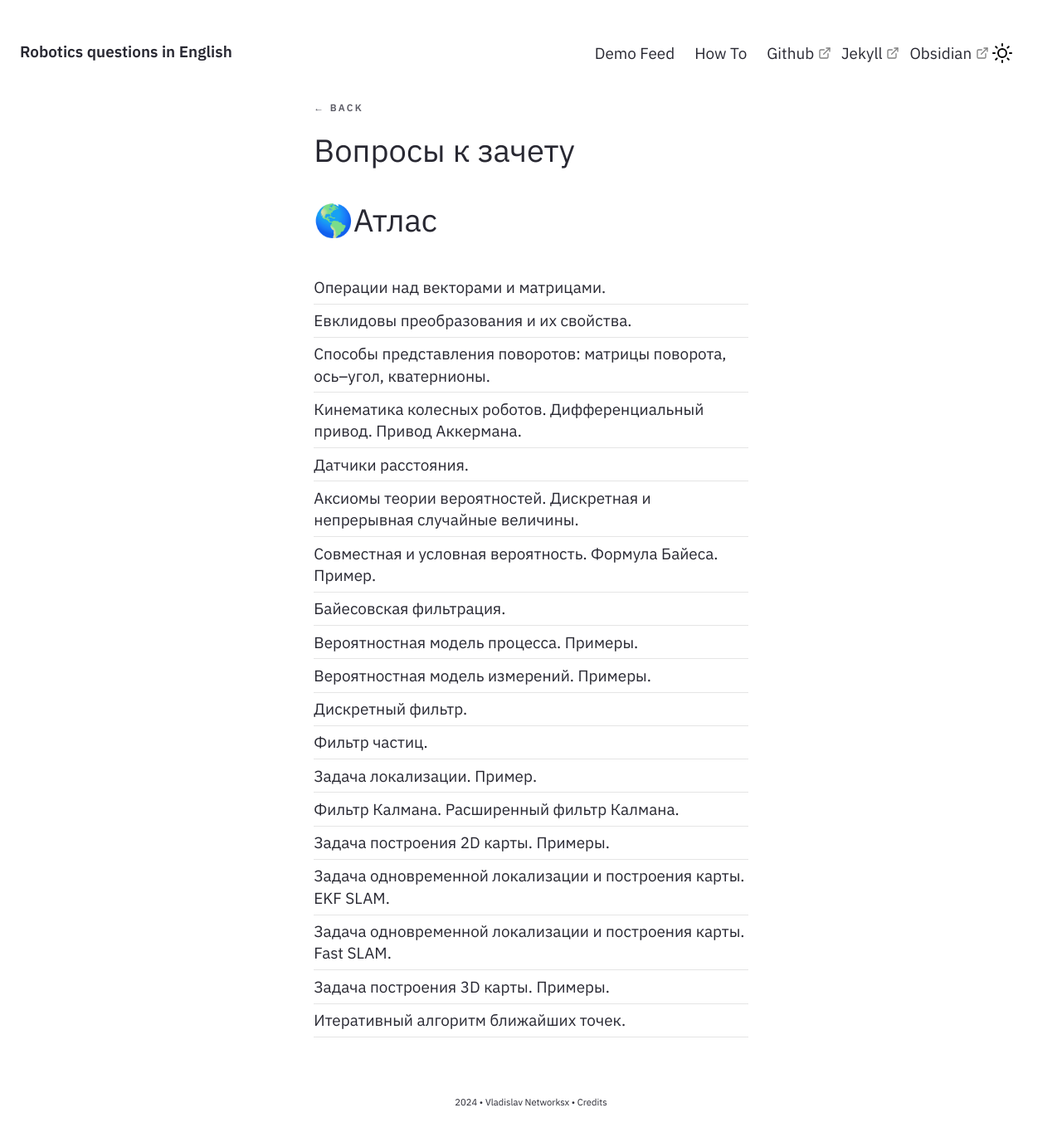
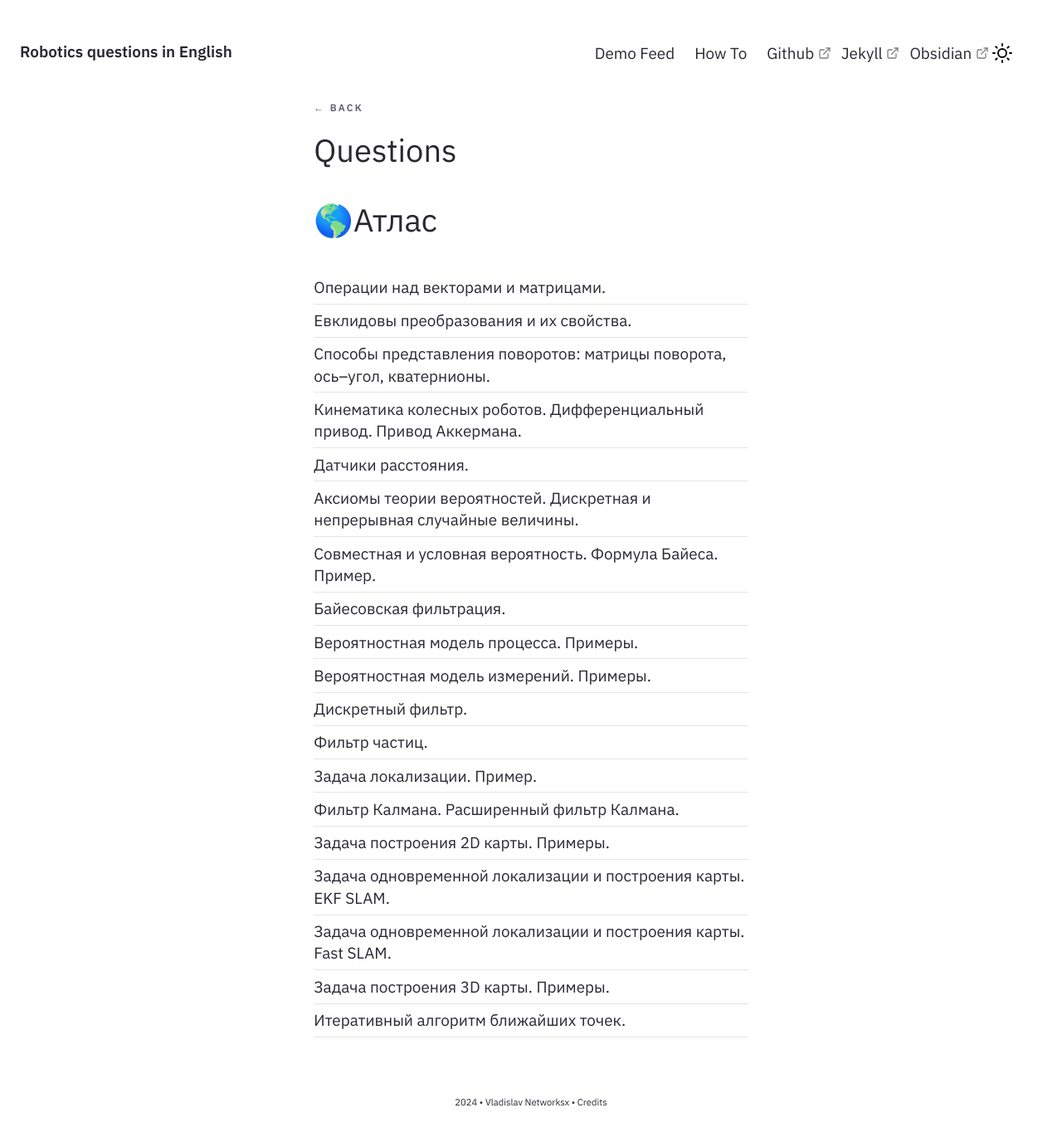
Before and after one commit to Networksx333/LiM_better, a Jekyll site: the page built from _notes/Public/Home.md, in a window 1280 px wide. Shown: the whole page at 83% size. Built offline with Jekyll 4.4.1, drawn with Linux system fonts in a browser that asks for light colours.

Commit message:
Update Home.md

```diff
--- a/_notes/Public/Home.md
+++ b/_notes/Public/Home.md
@@ -1,5 +1,5 @@
 ---
-title: Вопросы к зачету
+title: Questions
 feed: show
 date: 25-05-2024
 permalink:
```
